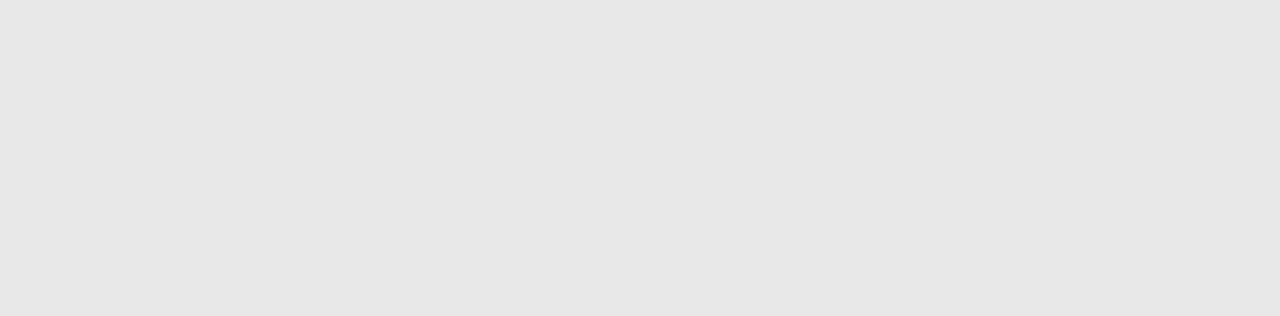
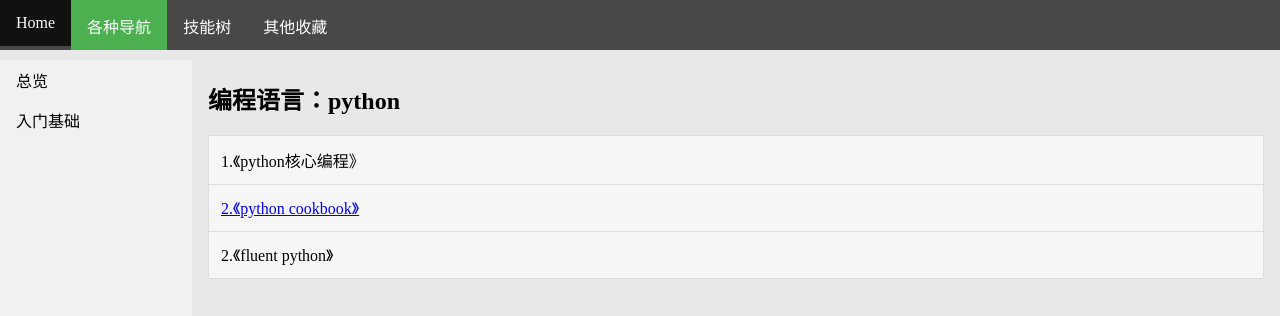
Before and after one commit to xxpasswd/my_collections, a Vue app: page /#/skill/skill_base in a window 1280 px wide. Shown: the top 316 px of the page. Built offline with nearby package versions, Linux system fonts and the light colour scheme.

Commit message:
add skill_base

```diff
--- a/src/components/HelloWorld.vue
+++ b/src/components/HelloWorld.vue
@@ -8,7 +8,9 @@
       <li @click="other"><router-link tag="li" to="/other"><a :class="{active:is_other}">其他收藏</a></router-link></li>
     </ul>
   </div>
+  <div id="router">
   <router-view/>
+  </div>
 </div>
 </template>
 
@@ -60,6 +62,11 @@
     padding: 0;
     overflow: hidden;
     background-color: rgb(73, 71, 71);
+    position: fixed;
+    width: 100%;
+    top:0;
+    height: 50px;
+
 }
 
 li {
@@ -81,4 +88,7 @@
 .active {
     background-color: #4CAF50;
 }
+#router{
+  margin-top: 60px;
+}
 </style>
--- a/src/components/Mix.vue
+++ b/src/components/Mix.vue
@@ -20,11 +20,6 @@
   <div id="nav-bar">
 		<table cellspacing="6px">
 			<tbody>
-				<tr>
-					<th>
-						<a href="#app">Home</a>
-					</th>
-				</tr>
                 <tr v-for="(nav_list,key) in nav_dict" :key="nav_list">
                     <th>
                         <a :href= "'#'+key" target="_self">{{key}}</a>
--- /dev/null
+++ b/src/components/Skill.vue
@@ -0,0 +1,44 @@
+<template>
+    <div>
+      <ul>
+        <li><router-link tag="li" to="/skill"><a>总览</a></router-link></li>
+         <li><router-link tag="li" to="/skill/skill_base"><a>入门基础</a></router-link></li>
+
+      </ul>
+      <div id="skill_detail">
+        <router-view/>
+      </div>
+    </div>
+</template>
+
+<style scoped>
+
+ul {
+    list-style-type: none;
+    margin: 0;
+    padding: 0;
+    width: 15%;
+    background-color: #f1f1f1;
+    position: fixed;
+    height: 100%;
+    overflow: auto;
+}
+
+li a {
+    display: block;
+    color: #000;
+    padding: 8px 16px;
+    text-decoration: none;
+}
+
+li a:hover:not(.active) {
+    background-color: #555;
+    color: white;
+}
+
+#skill_detail{
+    margin-left:15%;
+    padding:1px 16px;
+    height:1000px;
+}
+</style>
--- /dev/null
+++ b/src/components/skill_components/Base.vue
@@ -0,0 +1,6 @@
+<template>
+    <div>
+    <h1>总览</h1>
+    <b style="color:red">不唯有超世之才，必有坚忍不拔之志</b>
+    </div>
+</template>
--- /dev/null
+++ b/src/components/skill_components/SkillBase.vue
@@ -0,0 +1,29 @@
+<template>
+    <div>
+    <h2>编程语言：python</h2>
+    <ul>
+        <li><a>1.《python核心编程》</a></li>
+        <li><a href="http://python3-cookbook.readthedocs.io/zh_CN/latest/index.html">2.《python cookbook》</a></li>
+        <li><a>2.《fluent python》</a></li>
+    </ul>
+    </div>
+</template>
+
+<style scoped>
+* {
+  box-sizing: border-box;
+}
+
+ul {
+  list-style-type: none;
+  padding: 0;
+  margin: 0;
+}
+
+ul li {
+  border: 1px solid #ddd;
+  margin-top: -1px; /* Prevent double borders */
+  background-color: #f6f6f6;
+  padding: 12px;
+}
+</style>
```
Also changed, not shown: src/router/index.js (+19 -4 lines).
